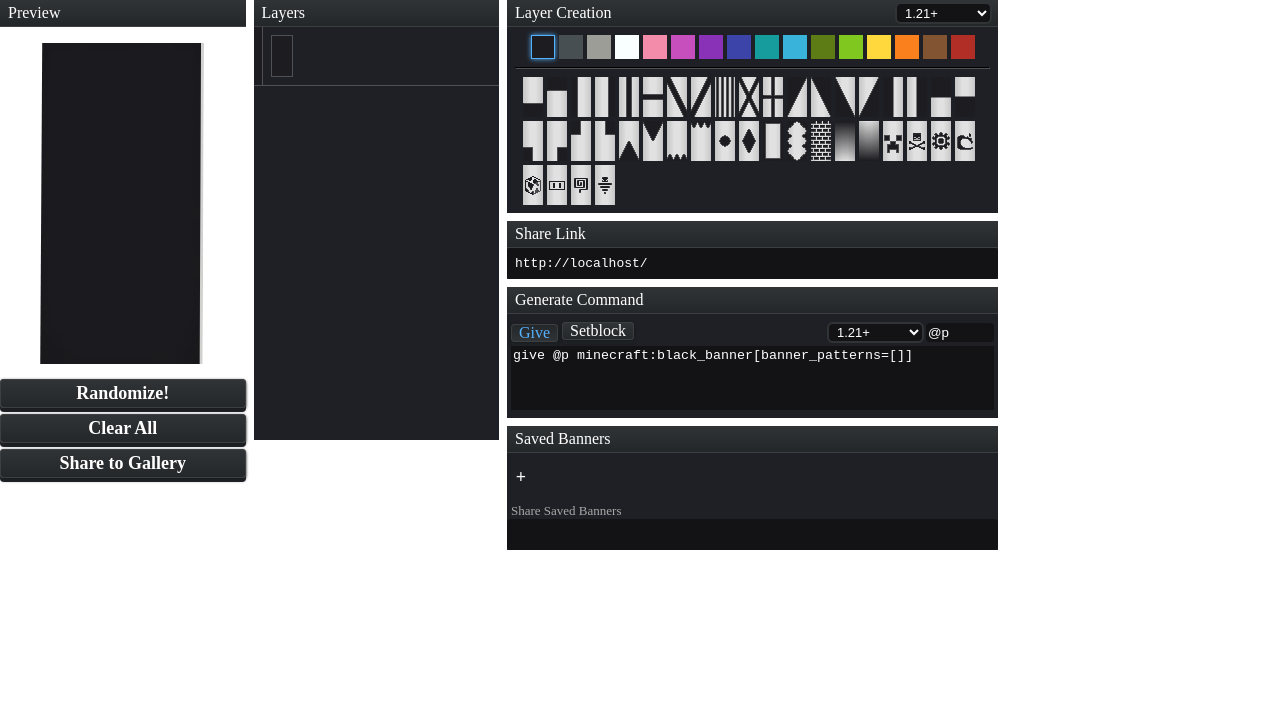
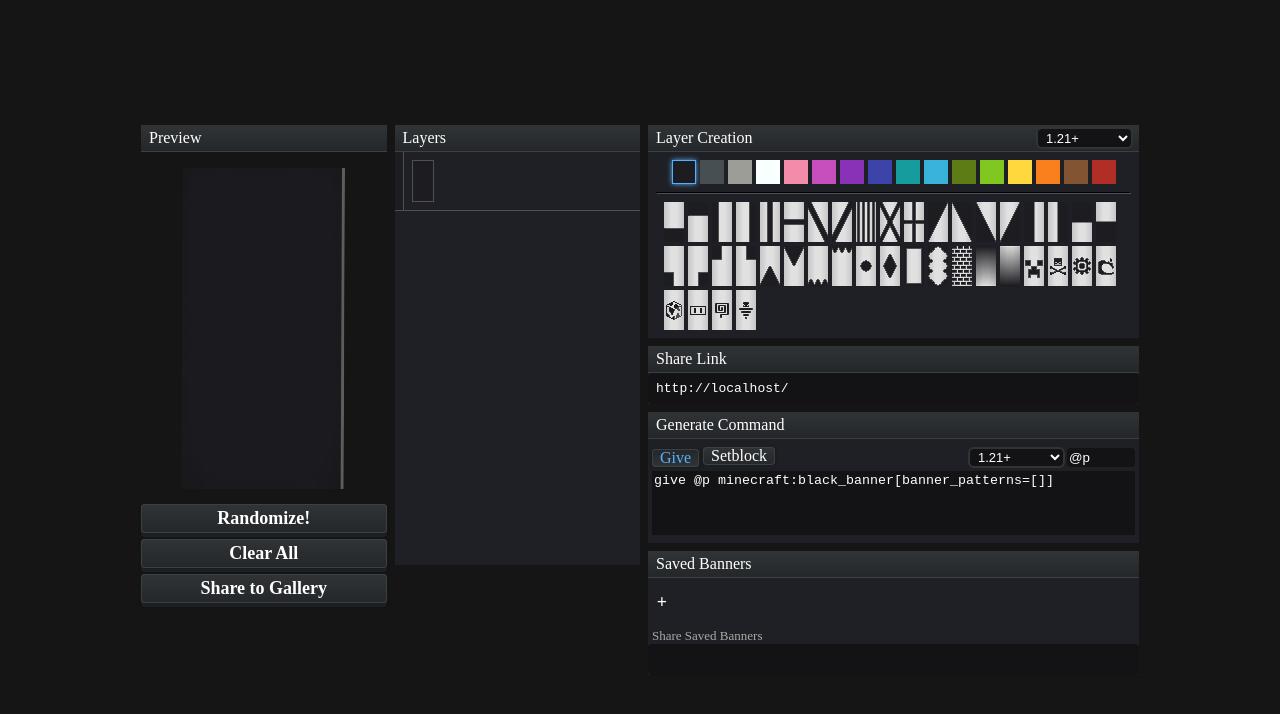
Before and after one commit to NeedCoolerShoes/banner-editor, a website built with Vite: page index.html in a window 1280 px wide. Built offline with nearby package versions, Linux system fonts and the light colour scheme.

Commit message:
chore: improve preview style

```diff
--- a/src/style.css
+++ b/src/style.css
@@ -4,6 +4,14 @@ html, body, #app {
   height: 100%;
 }
 
+body {
+  display: flex;
+  align-items: center;
+  justify-content: center;
+  background-color: #151515;
+}
+
 #app {
   max-width: 998px;
+  height: fit-content;
 }
```
